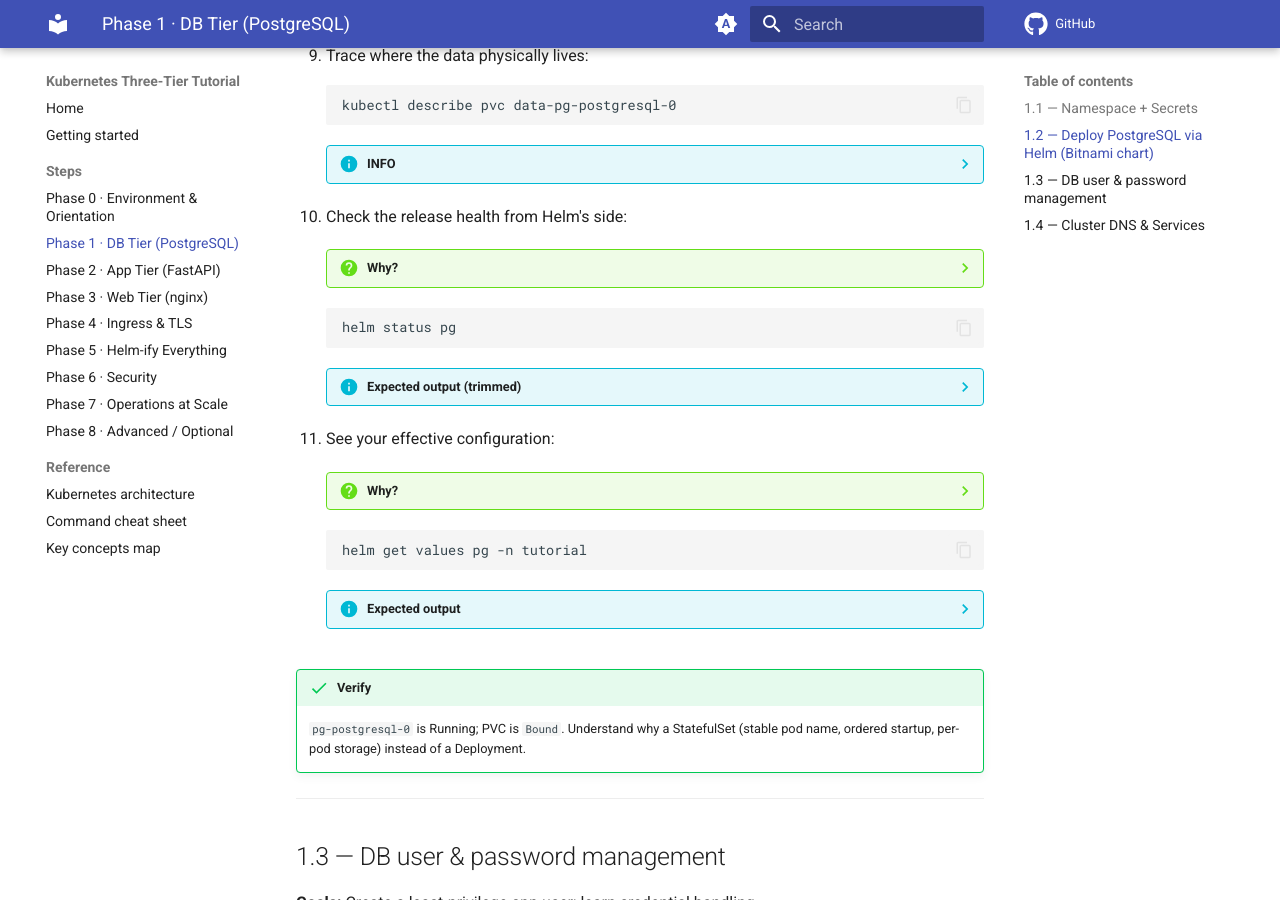
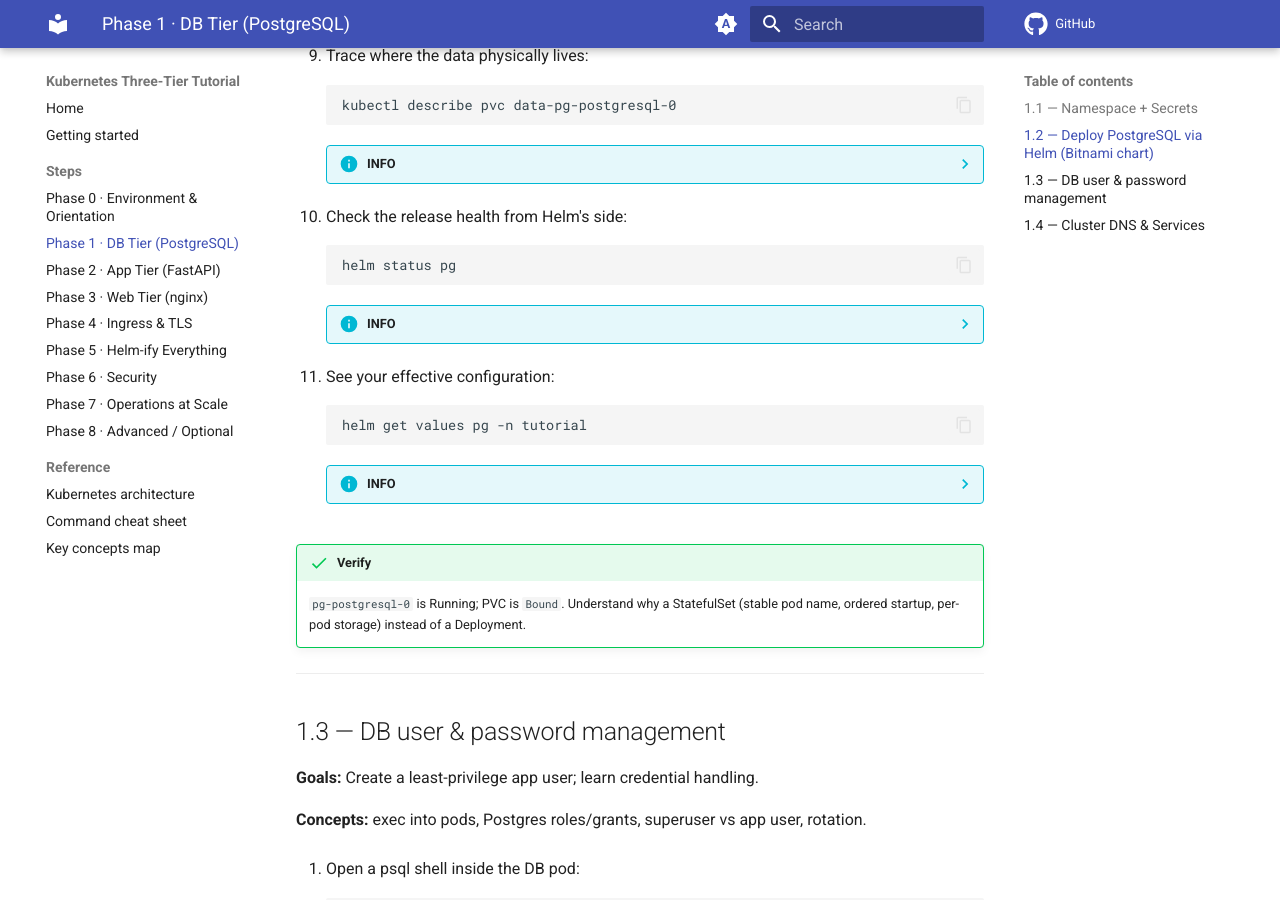
Before and after one commit to francoisharmse/k8s-tutorial, an MkDocs documentation site: the page built from docs/steps/phase-1.md, in a window 1280 px wide and 900 px high, scrolled down 3070 px. Built offline with MkDocs 1.6.1 and Material for MkDocs 9.7.7, drawn with Linux system fonts in a browser that asks for light colours; comment, search, counter and statistics services are not loaded.

Commit message:
Restructured Phase 1 Helm verification steps 10-11 with nested collapsible INFO admonitions containing Why and Expected output sections for improved documentation hierarchy and readability

````diff
--- a/docs/steps/phase-1.md
+++ b/docs/steps/phase-1.md
@@ -492,52 +492,57 @@
 
 10. Check the release health from Helm's side:
 
-    ??? question "Why?"
-
-        kubectl shows objects; `helm status` shows the *release* — its
-        state, revision, and the chart's post-install notes.
-
     ```bash
     helm status pg
     ```
 
-    ??? info "Expected output (trimmed)"
+    ??? info "INFO"
 
-        ```bash
-        NAME: pg
-        STATUS: deployed
-        REVISION: 1
-        NOTES: ...                                     # (1)!
-        ```
+        ??? question "Why?"
 
-        1.  The chart's own usage notes (connection strings, password hints).
-            Read them — chart authors put important gotchas here.
+            kubectl shows objects; `helm status` shows the *release* — its
+            state, revision, and the chart's post-install notes.
+
+        ??? info "Expected output (trimmed)"
+
+            ```bash
+            NAME: pg
+            STATUS: deployed
+            REVISION: 1
+            NOTES: ...                                     # (1)!
+            ```
+
+            1.  The chart's own usage notes (connection strings, password
+                hints). Read them — chart authors put important gotchas here.
 
 11. See your effective configuration:
-
-    ??? question "Why?"
-
-        shows what your `-f` file actually overrode vs the chart's hundreds
-        of defaults.
 
     ```bash
     helm get values pg -n tutorial
     ```
 
-    ??? info "Expected output"
+    ??? info "INFO"
 
-        ```yaml
-        USER-SUPPLIED VALUES:
-        auth:
-          database: tutorial
-          existingSecret: postgres-creds        # (1)!
-        primary:
-          persistence:
-            size: 1Gi
-        ```
+        ??? question "Why?"
 
-        1.  Tells the chart to read the password from your Secret instead of
-            generating one. Add `-a` to see *all* values including defaults.
+            shows what your `-f` file actually overrode vs the chart's
+            hundreds of defaults.
+
+        ??? info "Expected output"
+
+            ```yaml
+            USER-SUPPLIED VALUES:
+            auth:
+              database: tutorial
+              existingSecret: postgres-creds        # (1)!
+            primary:
+              persistence:
+                size: 1Gi
+            ```
+
+            1.  Tells the chart to read the password from your Secret instead
+                of generating one. Add `-a` to see *all* values including
+                defaults.
 
 !!! success "Verify"
     `pg-postgresql-0` is Running; PVC is `Bound`. Understand why a StatefulSet
````
